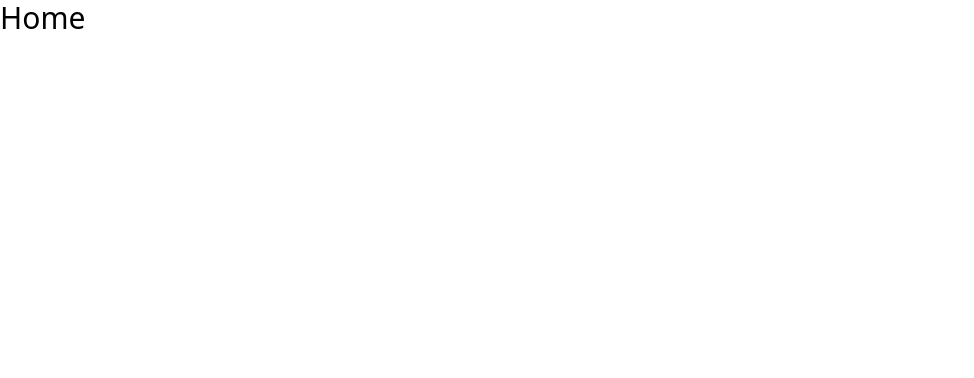
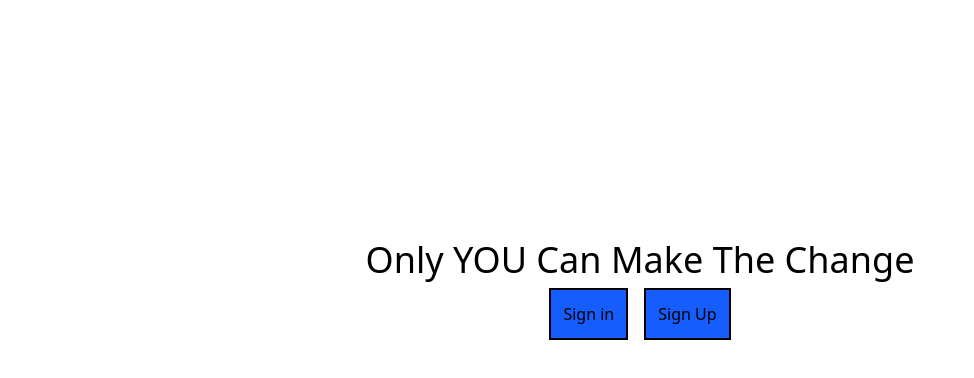
Before and after one commit to savagrujic/Questify, a React (Vite) app: page / in a window 1280 px wide. Shown: the top 378 px of the page, without its empty margins (0-974 px from the left). Built offline with nearby package versions, Linux system fonts and the light colour scheme.

Commit message:
landing page

```diff
--- a/src/App.jsx
+++ b/src/App.jsx
@@ -4,6 +4,7 @@ import { BrowserRouter, Routes, Route,Link } from "react-router-dom";
 import Login from './Pages/Login';
 import Register from './Pages/Register'
 import Dashboard from './Pages/Dashboard'
+import Home from './Pages/Home';
 function App() {
   const [count, setCount] = useState(0)
 
@@ -11,7 +12,7 @@ function App() {
     <BrowserRouter>
       <Routes>
 
-        <Route path='/' element = {<p className='text-3xl'>Home</p>} />
+        <Route path='/' element = {<Home />} />
         <Route path='/login' element = {<Login />} />
         <Route path='/register' element = {<Register />} />
         <Route path='/dashboard/*' element = {<Dashboard />} />
--- a/src/Pages/Dashboard.jsx
+++ b/src/Pages/Dashboard.jsx
@@ -34,7 +34,7 @@ export default function DashBoard() {
     function LogOut() {
     signOut(auth)
         .then(() => {
-            navigate('/login')
+            navigate('/')
     })
 }
 
--- a/src/Pages/Home.jsx
+++ b/src/Pages/Home.jsx
@@ -0,0 +1,15 @@
+
+import { useNavigate } from "react-router"
+export default function Home() {
+
+    const navigate = useNavigate()
+    return(
+        <div className="flex flex-col items-center my-60">
+            <h1 className="font-medium text-4xl">Only YOU Can Make The Change</h1>
+            <div>
+            <button className="p-3 m-2 bg-blue-600 border-2" onClick={(e) => navigate('/login')}>Sign in</button>
+            <button className="p-3 m-2 bg-blue-600 border-2" onClick={(e) => navigate('/register')}>Sign Up</button>
+            </div>
+        </div>
+    )
+}
```
